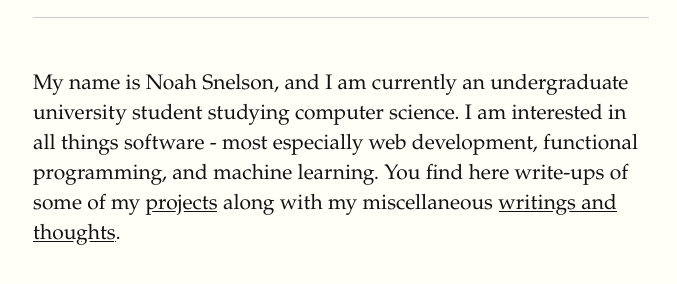
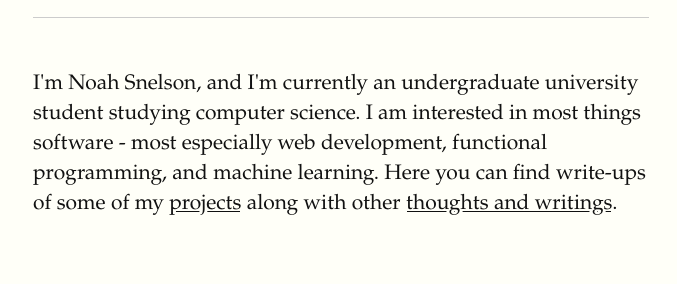
Before and after one commit to peeley/peeley.github.io, a plain HTML site: page about.html in a window 1280 px wide. Shown: the part 170-454 px from the top of the page, without its empty margins (127-804 px from the left). Drawn offline with Linux system fonts and the light colour scheme; a web font is replaced by a local one.

Commit message:
Rewrote about page

```diff
--- a/about.html
+++ b/about.html
@@ -19,12 +19,12 @@
             <h2>About</h2>
             <hr/>
             <section>
-            <p>My name is Noah Snelson, and I am currently an undergraduate
-            university student studying computer science. I am interested in all
-            things software - most especially web development, functional
-            programming, and machine learning. You find here write-ups of some
-            of my <a href="http://github.com/peeley">projects</a> along with my
-            miscellaneous <a href="/">writings and thoughts</a>.
+            <p>I'm Noah Snelson, and I'm currently an undergraduate
+            university student studying computer science. I am interested in
+            most things software - most especially web development, functional
+            programming, and machine learning. Here you can find write-ups of
+            some of my <a href="http://github.com/peeley">projects</a> along
+            with other <a href="/">thoughts and writings</a>.
             </p>
             </section>
         </article>
```
